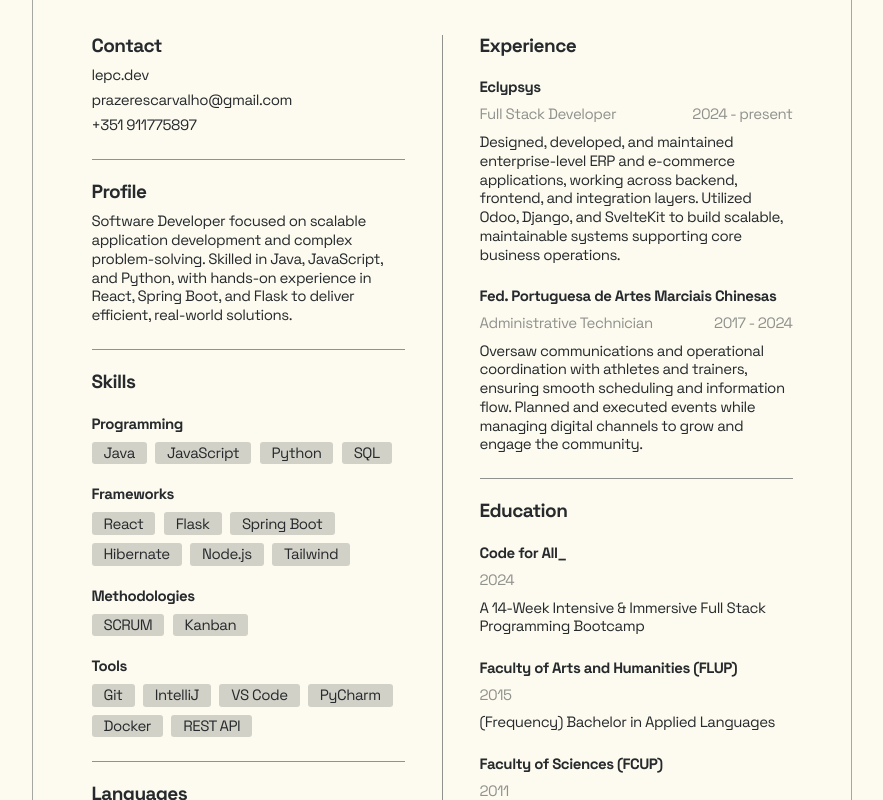
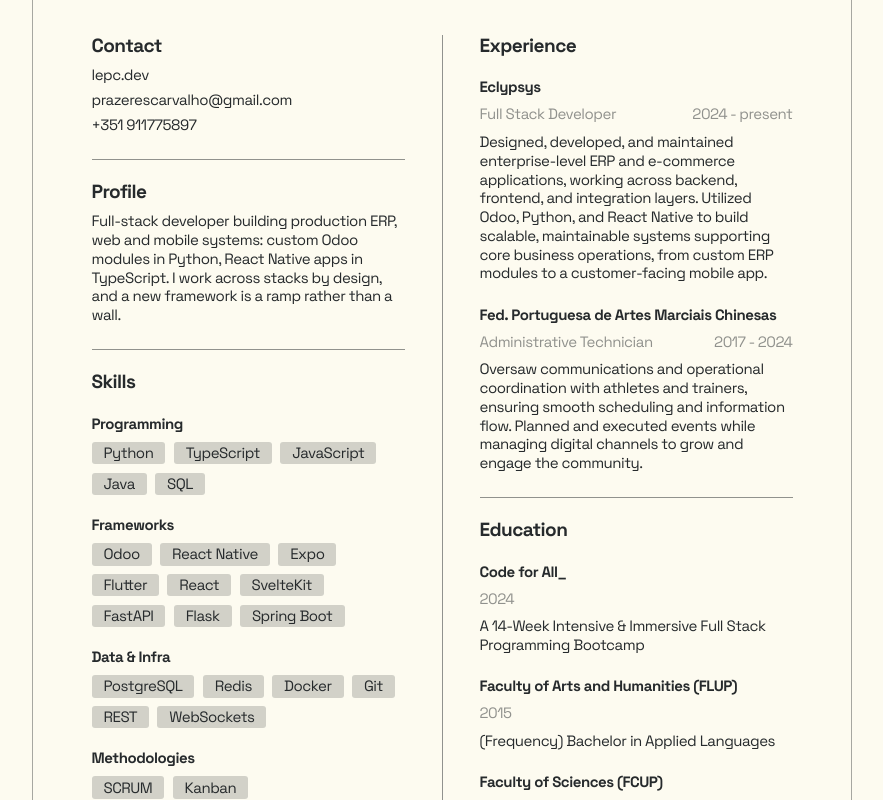
Before and after one commit to LemanuelPC/personal-website, a SvelteKit app: page /resume in a window 1280 px wide. Shown: the part 460-1260 px from the top of the page, without its empty margins (198-1081 px from the left). Built offline with nearby package versions, Linux system fonts and the light colour scheme.

Commit message:
docs: refresh the resume profile and skills
- profile leads with the current production work
- skills ordered by relevance and covering the working stack: TypeScript,
  Odoo, React Native, Expo, Flutter, SvelteKit, FastAPI, PostgreSQL, Redis
  and WebSockets

```diff
--- a/src/routes/resume/+page.svelte
+++ b/src/routes/resume/+page.svelte
@@ -2,10 +2,23 @@
 	import logomark from '$lib/assets/logomark.svg?raw';
 
 	const skills = [
-		{ group: 'Programming', items: ['Java', 'JavaScript', 'Python', 'SQL'] },
-		{ group: 'Frameworks', items: ['React', 'Flask', 'Spring Boot', 'Hibernate', 'Node.js', 'Tailwind'] },
-		{ group: 'Methodologies', items: ['SCRUM', 'Kanban'] },
-		{ group: 'Tools', items: ['Git', 'IntelliJ', 'VS Code', 'PyCharm', 'Docker', 'REST API'] }
+		{ group: 'Programming', items: ['Python', 'TypeScript', 'JavaScript', 'Java', 'SQL'] },
+		{
+			group: 'Frameworks',
+			items: [
+				'Odoo',
+				'React Native',
+				'Expo',
+				'Flutter',
+				'React',
+				'SvelteKit',
+				'FastAPI',
+				'Flask',
+				'Spring Boot'
+			]
+		},
+		{ group: 'Data & Infra', items: ['PostgreSQL', 'Redis', 'Docker', 'Git', 'REST', 'WebSockets'] },
+		{ group: 'Methodologies', items: ['SCRUM', 'Kanban'] }
 	];
 
 	const experience = [
@@ -13,7 +26,7 @@
 			org: 'Eclypsys',
 			role: 'Full Stack Developer',
 			period: '2024 - present',
-			text: 'Designed, developed, and maintained enterprise-level ERP and e-commerce applications, working across backend, frontend, and integration layers. Utilized Odoo, Django, and SvelteKit to build scalable, maintainable systems supporting core business operations.'
+			text: 'Designed, developed, and maintained enterprise-level ERP and e-commerce applications, working across backend, frontend, and integration layers. Utilized Odoo, Python, and React Native to build scalable, maintainable systems supporting core business operations, from custom ERP modules to a customer-facing mobile app.'
 		},
 		{
 			org: 'Fed. Portuguesa de Artes Marciais Chinesas',
@@ -92,9 +105,9 @@
 				<section>
 					<h2>Profile</h2>
 					<p>
-						Software Developer focused on scalable application development and complex
-						problem-solving. Skilled in Java, JavaScript, and Python, with hands-on experience in
-						React, Spring Boot, and Flask to deliver efficient, real-world solutions.
+						Full-stack developer building production ERP, web and mobile systems: custom Odoo
+						modules in Python, React Native apps in TypeScript. I work across stacks by design, and
+						a new framework is a ramp rather than a wall.
 					</p>
 				</section>
 
```
